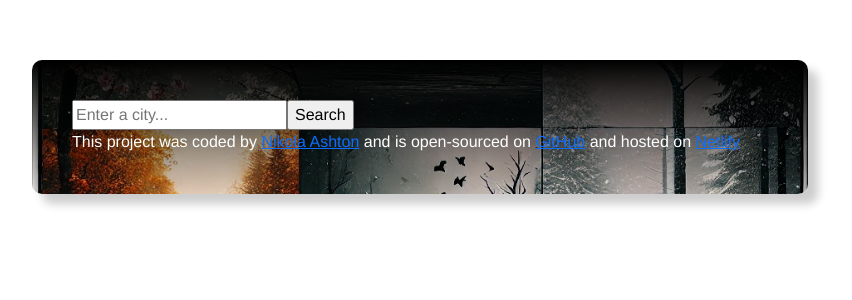
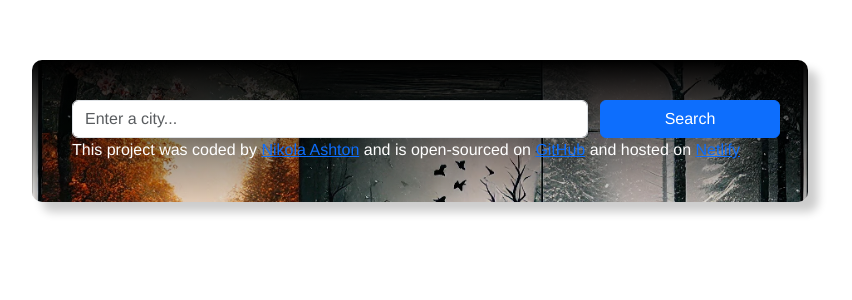
Before and after one commit to nikolaclare/weather-app-react, a React (Create React App) app: page / in a window 1280 px wide. Shown: the top 300 px of the page, without its empty margins (220-1072 px from the left). Built offline with nearby package versions, Linux system fonts and the light colour scheme.

Commit message:
Imported axios and set up weather call

```diff
--- a/package.json
+++ b/package.json
@@ -6,6 +6,7 @@
     "@testing-library/jest-dom": "^5.17.0",
     "@testing-library/react": "^13.4.0",
     "@testing-library/user-event": "^13.5.0",
+    "axios": "^1.7.5",
     "bootstrap": "^5.3.3",
     "react": "^18.3.1",
     "react-dom": "^18.3.1",
--- a/src/Weather.js
+++ b/src/Weather.js
@@ -1,12 +1,41 @@
-import React from "react";
+import React, { useState } from "react";
+import axios from "axios";
 import "./Weather.css";
 
-export default function Weather() {
+export default function Weather(props) {
+  const [city, setCity] = useState(props.defaultCity);
+  const [weatherData, setWeatherData] = useState({ ready: false });
+
+  function handleResponse(response) {
+    setWeatherData({
+      ready: true,
+      temperature: response.data.current.temp,
+      city: response.data.city,
+    });
+  }
+
+  function handleSubmit(event) {
+    event.preventDefault();
+    const apiKey = "1a738c57f3cdc4d4f4c077e40a2facee";
+    let apiUrl = `http://api.openweathermap.org/geo/1.0/direct?q=${city}&appid=${apiKey}&units=metric`;
+    axios.get(apiUrl).then(handleResponse);
+  }
+
+  function handleCityChange(event) {
+    setCity(event.target.value);
+  }
+
   return (
       <div className="Weather">
-      <form>
-        <input type="search" placeholder="Enter a city..." />
-        <input type="submit" value="Search"/>
+        <form onSubmit={handleSubmit}>
+          <div className="row">
+            <div className="col-9">
+            <input type="search" placeholder="Enter a city..." className="form-control ssearch-input" onChange={handleCityChange} />
+            </div>
+            <div className="col-3 p-0">
+            <input type="submit" value="Search" className="btn btn-primary w-100" />
+          </div>
+          </div>
         </form>
         <footer>
           This project was coded by{" "}
```
Also changed, not shown: src/WeatherInfo.js (added, +7 -0 lines), src/images/logo.png (deleted), 1 other file (tests, documents, lock files or other folders). Lines whose indentation alone changed are shown as unchanged.
